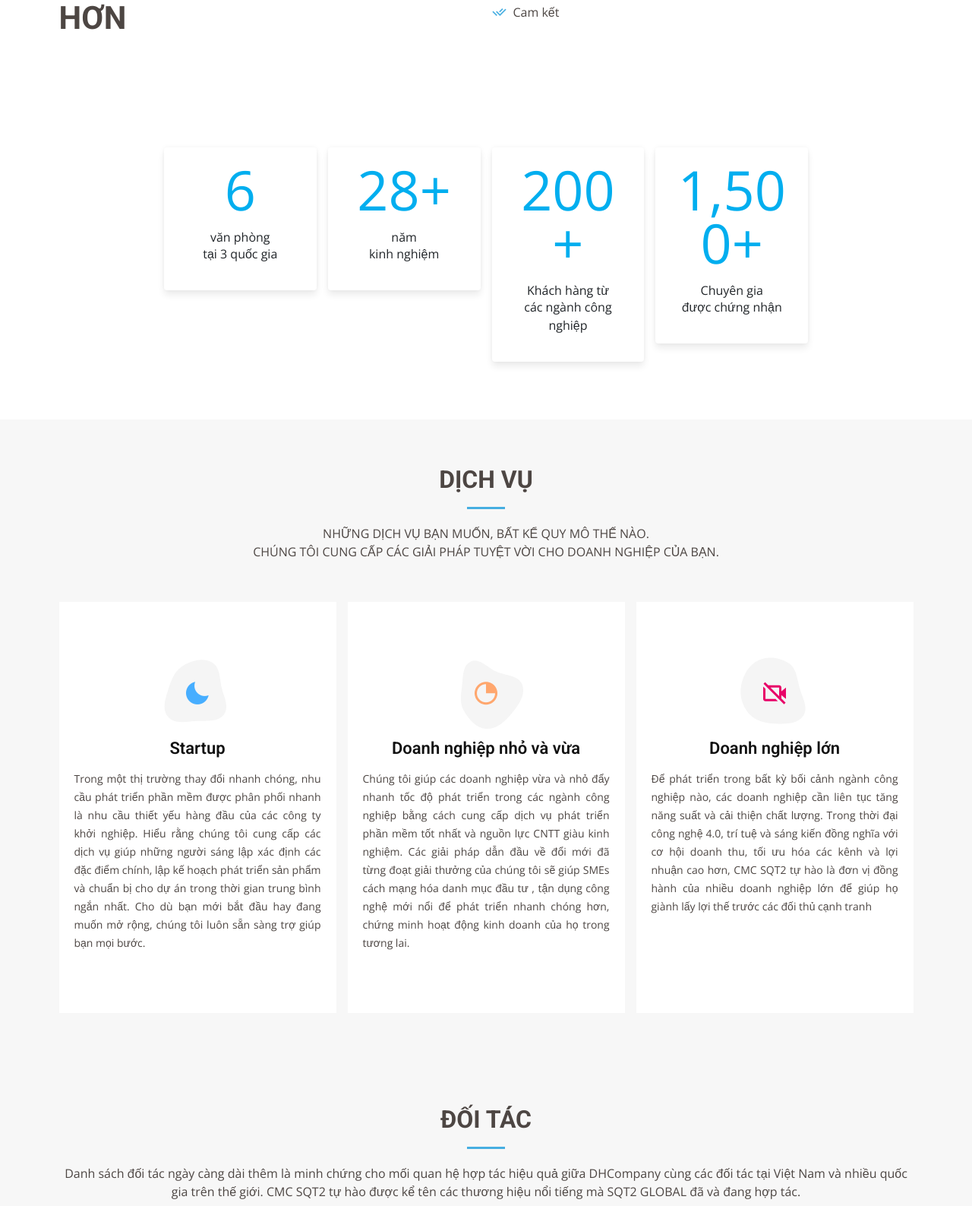
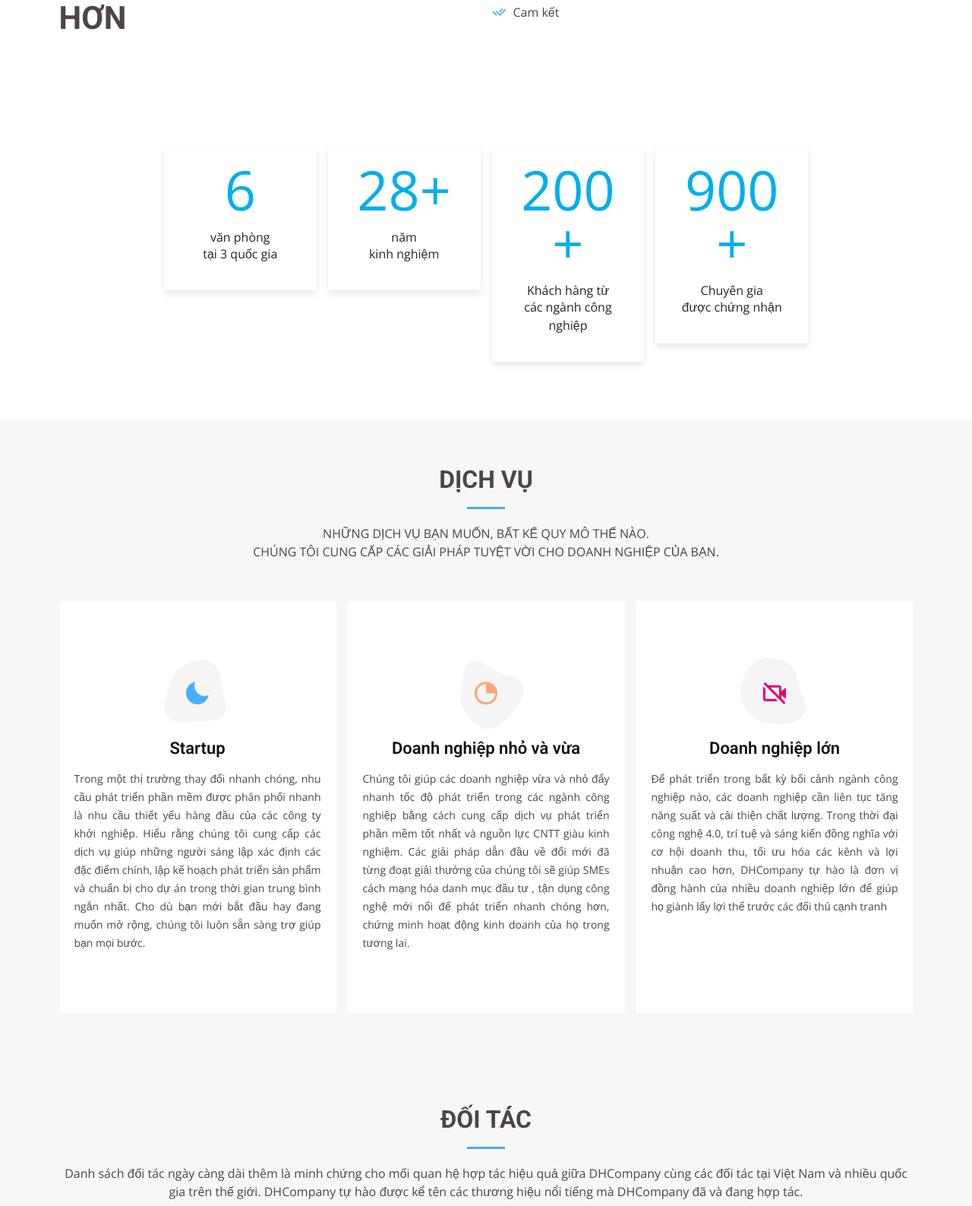
Before and after one commit to BlueSky-17/DHCompany, a PHP site: page / in a window 1280 px wide. Shown: the part 1046-2633 px from the top of the page at 76% size. Run offline with PHP 8.4, Linux system fonts and the light colour scheme; some libraries are stand-ins or nearby versions.

Commit message:
change somthing in UI

```diff
--- a/models/admin.php
+++ b/models/admin.php
@@ -34,12 +34,6 @@ class Admin
     {
         $db = DB::getInstance();
         $req = $db->query("SELECT * FROM admin WHERE username = '$username'");
-
-        // echo "<p> {$req->fetch_assoc()['password']} </p>";
-        // $res = @password_verify($password, $req->fetch_assoc()['password']);
-
-        // echo "<p>{$res}</p>";
-        // echo "<p> {@password_verify($password, $req->fetch_assoc()['password'])} </p>"
 
         if (@password_verify($password, $req->fetch_assoc()['password']))
             return true;
--- a/views/admin/footer.php
+++ b/views/admin/footer.php
@@ -1,7 +1,7 @@
 <footer class="main-footer">
-	<strong>Copyright &copy; 2022 Khoa KHOA HỌC VÀ KỸ THUẬT MÁY TÍNH.</strong> <br>
-	<em>Designed and Developed by Cu Thanh Son - Thi Khac Quan - Dang Quang Thanh - Phuong Chung Tu</em> <br>
-	<em>Instructor: Nguyen Duc Phuc</em>
+	<strong>Copyright &copy; 2024 Khoa KHOA HỌC VÀ KỸ THUẬT MÁY TÍNH.</strong> <br>
+	<em>Designed and Developed by Phuong Chung Tu - Thi Khac Quan - Ho Chi Anh Khoi - Le Tri Nguyen</em> <br>
+	<em>Instructor: Nguyen Huu Hieu</em>
 
 </footer>
 </div>
--- a/views/main/footer.php
+++ b/views/main/footer.php
@@ -12,7 +12,7 @@
               Phường 14, Quận 10<br>
               TP. Hồ Chí Minh, Việt Nam <br><br>
               <strong>Điện thoại:</strong>0965 890 400<br>
-              <strong>Email:</strong> start@sqt2.com.vn<br>
+              <strong>Email:</strong> start@dhcompany.com.vn<br>
             </p>
           </div>
 
@@ -38,9 +38,9 @@
               <li><i style="color: #46aee1" class="bx bx-chevron-right"></i> <a href="https://zalo.me/lienhe.html">Hỗ
                   trợ tài khoản Zalo</a></li>
               <li><i style="color: #46aee1" class="bx bx-chevron-right"></i> <a
-                  href="https://www.vngcloud.vn/web/guest/trang-chu">CMC Social Listening</a></li>
+                  href="https://www.vngcloud.vn/web/guest/trang-chu">DHCompany Social Listening</a></li>
               <li><i style="color: #46aee1" class="bx bx-chevron-right"></i> <a
-                  href="https://zalopay.vn/trung-tam-ho-tro">CMC Chatbot</a></li>
+                  href="https://zalopay.vn/trung-tam-ho-tro">DHCompany Chatbot</a></li>
             </ul>
           </div>
 
--- a/views/main/layouts/index.php
+++ b/views/main/layouts/index.php
@@ -12,7 +12,7 @@
         <div class="carousel-container">
           <div class="carousel-content animate__animated animate__fadeInUp">
             <h2>Chào mừng đến với <span>DHCompany</span></h2>
-            <p>CMC SQT2 là thành viên của Tập đoàn CMC được thành lập với khát vọng đưa các sản phẩm, giải pháp và
+            <p>DHCompany được thành lập với khát vọng đưa các sản phẩm, giải pháp và
               dịch vụ CNTT-TT của Việt Nam ra thị trường quốc tế.</p>
           </div>
         </div>
@@ -23,7 +23,7 @@
         <div class="carousel-container">
           <div class="carousel-content animate__animated animate__fadeInUp">
             <h2>Thành công với DHCompany</h2>
-            <p>Được thành lập vào tháng 3 năm 2017 như một bước đi chiến lược của Tập đoàn để bước ra thị trường toàn
+            <p>Được thành lập vào tháng 10 năm 2020 như một bước đi chiến lược của Tập đoàn để bước ra thị trường toàn
               cầu, chúng tôi tự hào là công ty hàng đầu tại Việt Nam trong việc cung cấp nhiều Giải pháp & Dịch vụ CNTT
               toàn diện, từ các dịch vụ Truyền thống đến Chuyển đổi Kỹ thuật số, cũng như Tư vấn cho các tổ chức trên
               toàn thế giớ</p>
@@ -129,7 +129,7 @@
     <div class="col-sm-2" data-aos="fade-up">
       <div class=" card">
         <div class="card-body">
-          <p style="color: #00AEEF;font-size: 72px;font-weight: 500;line-height: 70px;" class="text-center">1,500+
+          <p style="color: #00AEEF;font-size: 72px;font-weight: 500;line-height: 70px;" class="text-center">900+
           </p>
           <div class="text-center">
             <p>Chuyên gia</p>
@@ -163,9 +163,7 @@
             </div>
             <h4><a href="#">Startup</a></h4>
             <p class="text-justify">Trong một thị trường thay đổi nhanh chóng, nhu cầu phát triển phần mềm được phân
-              phối
-              nhanh là nhu cầu
-              thiết yếu hàng đầu của các công ty khởi nghiệp. Hiểu rằng chúng tôi cung cấp các dịch vụ giúp những người
+              phối nhanh là nhu cầu thiết yếu hàng đầu của các công ty khởi nghiệp. Hiểu rằng chúng tôi cung cấp các dịch vụ giúp những người
               sáng lập xác định các đặc điểm chính, lập kế hoạch phát triển sản phẩm và chuẩn bị cho dự án trong thời
               gian trung bình ngắn nhất. Cho dù bạn mới bắt đầu hay đang muốn mở rộng, chúng tôi luôn sẵn sàng trợ giúp
               bạn mọi bước.</p>
@@ -205,7 +203,7 @@
             <p class="text-justify">Để phát triển trong bất kỳ bối cảnh ngành công nghiệp nào, các doanh nghiệp cần liên
               tục tăng năng suất
               và cải thiện chất lượng. Trong thời đại công nghệ 4.0, trí tuệ và sáng kiến đồng nghĩa với cơ hội doanh
-              thu, tối ưu hóa các kênh và lợi nhuận cao hơn, CMC SQT2 tự hào là đơn vị đồng hành của nhiều doanh
+              thu, tối ưu hóa các kênh và lợi nhuận cao hơn, DHCompany tự hào là đơn vị đồng hành của nhiều doanh
               nghiệp lớn để giúp họ giành lấy lợi thế trước các đối thủ cạnh tranh</p>
           </div>
         </div>
@@ -219,8 +217,7 @@
       <div class="section-title" data-oas="fade-up">
         <h2>Đối tác</h2>
         <p>Danh sách đối tác ngày càng dài thêm là minh chứng cho mối quan hệ hợp tác hiệu quả giữa DHCompany cùng các
-          đối tác tại Việt Nam và nhiều quốc gia trên thế giới. CMC SQT2 tự hào được kể tên các thương hiệu nổi tiếng mà SQT2
-          GLOBAL đã và đang hợp tác.</p>
+          đối tác tại Việt Nam và nhiều quốc gia trên thế giới. DHCompany tự hào được kể tên các thương hiệu nổi tiếng mà DHCompany đã và đang hợp tác.</p>
       </div>
       <div id="carouselExampleDark" class="carousel carousel-dark slide" data-bs-ride="carousel" data-aos="fade-up">
         <div class="carousel-inner">
@@ -263,72 +260,6 @@
     </div>
   </section><!-- End Our Team Section -->
 
-  <!-- ======= Our Clients Section ======= -->
-  <!-- <section id="clients" class="clients">
-    <div class="container" data-aos="fade-up">
-
-      <div class="section-title">
-        <h2>Đối tác</h2>
-        <p>Danh sách đối tác ngày càng dài thêm là minh chứng cho mối quan hệ hợp tác hiệu quả giữa DHCompany cùng các
-          đối tác tại Việt Nam và nhiều quốc gia trên thế giới. CMC SQT2 tự hào được kể tên các thương hiệu nổi tiếng mà SQT2
-          GLOBAL đã và đang hợp tác.</p>
-      </div>
-
-      <div class="row no-gutters clients-wrap clearfix" data-aos="fade-up">
-
-        <div class="col-lg-3 col-md-4 col-6">
-          <div class="client-logo">
-            <img src="public/assets/img/clients/cj.png" class="img-fluid" alt="">
-          </div>
-        </div>
-
-        <div class="col-lg-3 col-md-4 col-6">
-          <div class="client-logo">
-            <img src="public/assets/img/clients/facebook.png" class="img-fluid" alt="">
-          </div>
-        </div>
-
-        <div class="col-lg-3 col-md-4 col-6">
-          <div class="client-logo">
-            <img src="public/assets/img/clients/google.png" class="img-fluid" alt="">
-          </div>
-        </div>
-
-        <div class="col-lg-3 col-md-4 col-6">
-          <div class="client-logo">
-            <img src="public/assets/img/clients/hsbc.png" class="img-fluid" alt="">
-          </div>
-        </div>
-
-        <div class="col-lg-3 col-md-4 col-6">
-          <div class="client-logo">
-            <img src="public/assets/img/clients/marter_card.png" class="img-fluid" alt="">
-          </div>
-        </div>
-
-        <div class="col-lg-3 col-md-4 col-6">
-          <div class="client-logo">
-            <img src="public/assets/img/clients/netease.png" class="img-fluid" alt="">
-          </div>
-        </div>
-
-        <div class="col-lg-3 col-md-4 col-6">
-          <div class="client-logo">
-            <img src="public/assets/img/clients/vtv.png" class="img-fluid" alt="">
-          </div>
-        </div>
-
-        <div class="col-lg-3 col-md-4 col-6">
-          <div class="client-logo">
-            <img src="public/assets/img/clients/waltdisney.png" class="img-fluid" alt="">
-          </div>
-        </div>
-
-      </div>
-
-    </div>
-  </section> -->
-
 </main><!-- End #main -->
 
 <?php
--- a/views/main/login/index.php
+++ b/views/main/login/index.php
@@ -35,7 +35,7 @@
 <body>
 
   <div class="limiter">
-    <div class="container-login100" style="background-image: url('public/img/background.jpg');">
+    <div class="container-login100" style="background-image: url('public/img/background_1.jpg');">
       <div class="wrap-login100 p-l-55 p-r-55 p-t-65 p-b-54">
 
         <form method="POST" class="login100-form validate-form" data-aos="fade-up">
--- a/views/main/navbar.php
+++ b/views/main/navbar.php
@@ -19,7 +19,7 @@
   <meta content="" name="keywords">
 
   <!-- Favicons -->
-  <link href="public/uploads/favicon.png" rel="icon">
+  <link href="public/uploads/DHCompany_icon.png" rel="icon">
 
   <!-- Google Fonts -->
   <link
@@ -142,10 +142,8 @@
   <header id="header" class="fixed-top">
     <div class="container d-flex align-items-center">
 
-      <h1 class="logo me-auto"><a href="index.html"><img src="public/assets/img/logo.png" class="img-fluid" alt=""></a>
+      <h1 class="logo me-auto"><a href="index.php"><img src="public/assets/img/DHCompany_Logo.png" class="img-fluid" alt="DHCompany Logo"></a>
       </h1>
-      <!-- Uncomment below if you prefer to use an image logo -->
-      <!-- <a href="index.html" class="logo me-auto me-lg-0"><img src="public/assets/img/logo.png" alt="" class="img-fluid"></a>-->
 
       <nav id="navbar" class="navbar order-last order-lg-0">
         <ul>
--- a/views/main/register/index.php
+++ b/views/main/register/index.php
@@ -37,7 +37,7 @@
 
 <body>
     <div class="limiter">
-        <div class="container-login100" style="background-image: url('public/img/background.jpg');">
+        <div class="container-login100" style="background-image: url('public/img/background_1.jpg');">
             <div class="wrap-login100 p-l-55 p-r-55 p-t-65 p-b-54">
 
                 <form action="index.php?page=main&controller=register&action=submit" method="POST" class="login100-form validate-form">
```
Also changed, not shown: views/main/about/index.php (+49 -114 lines), public/assets/img/DHCompany_Logo.png (added), public/assets/img/logo.png (deleted), public/assets/img/team/Quan.PNG (deleted), public/assets/img/team/Son.PNG (deleted), public/assets/img/team/Thanh.PNG (deleted), public/assets/img/team/Tus.png (deleted), public/assets/img/team/logo.png (deleted), public/assets/img/team/tus.jpg (deleted), public/img/background.jpg (deleted), public/img/background_1.jpg (added), public/uploads/DHCompany_Icon.png (added), public/uploads/favicon.png (deleted).
